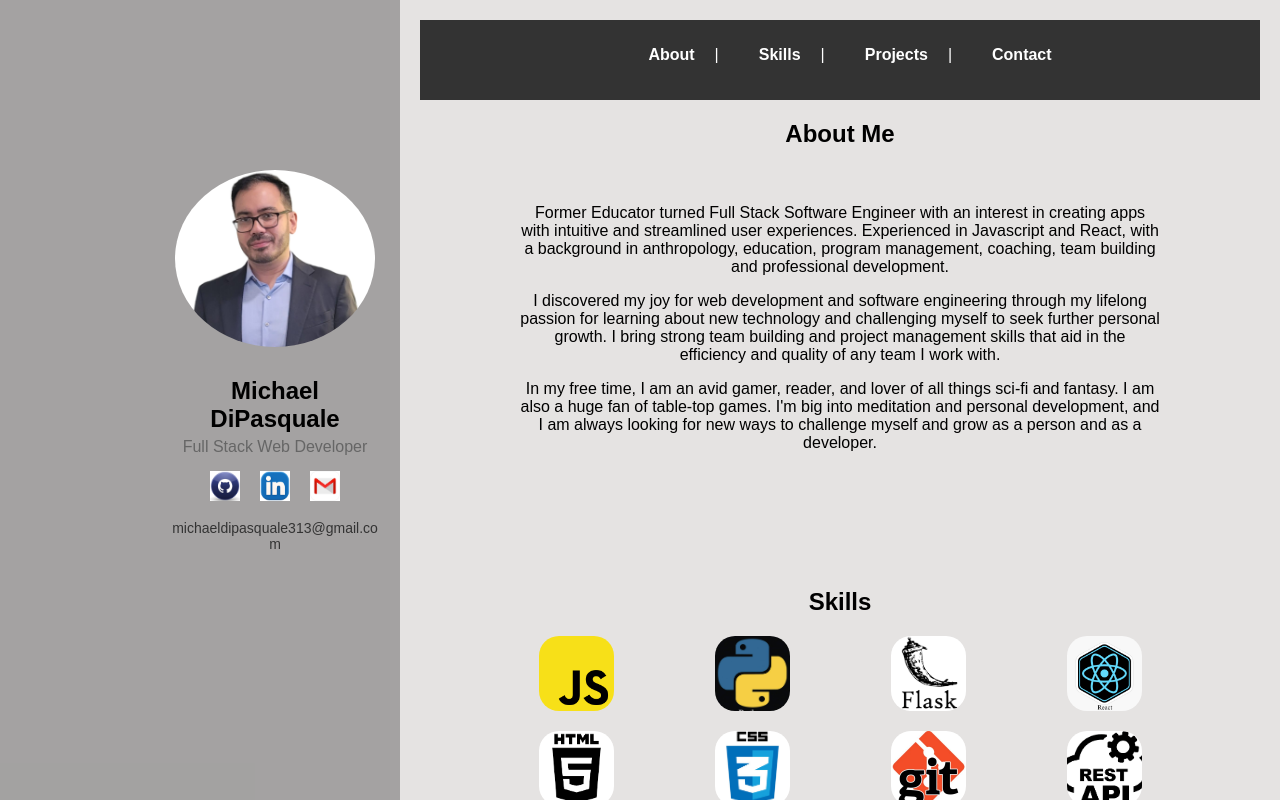
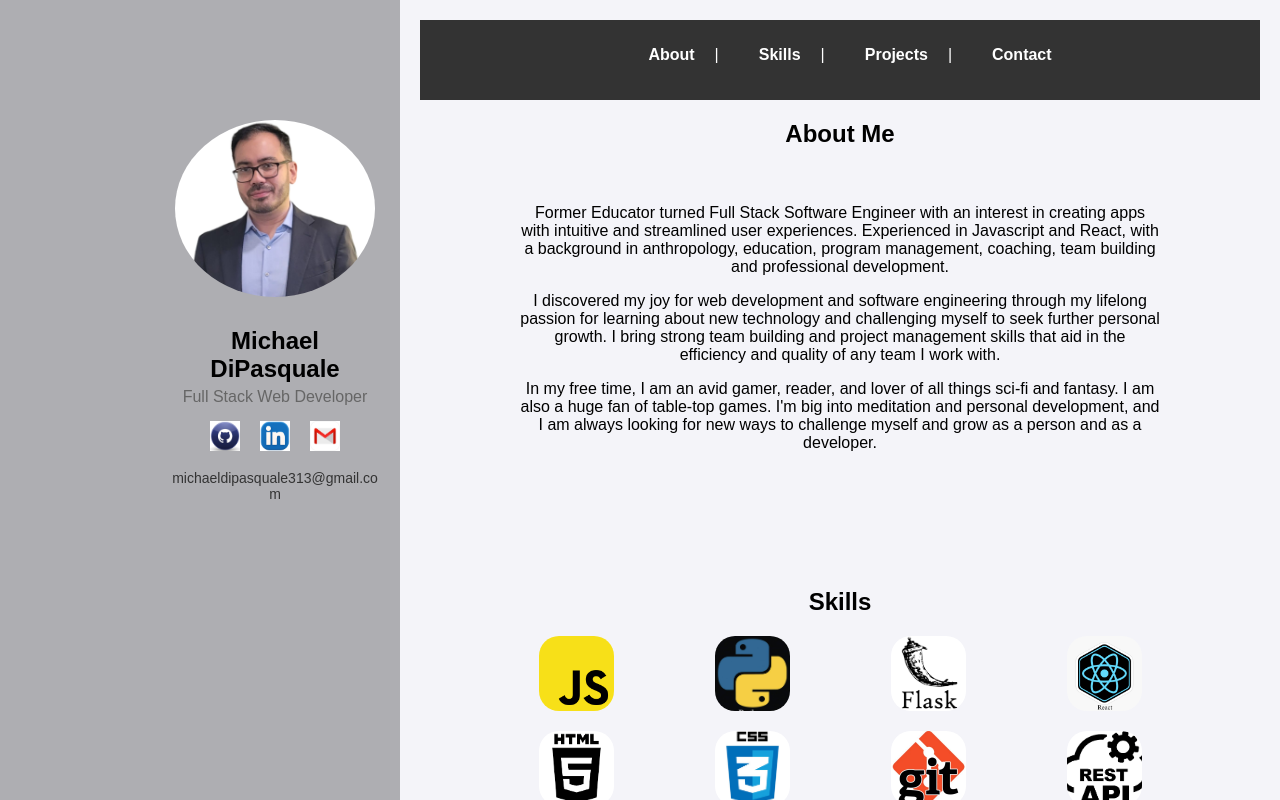
Before and after one commit to mdipasqu13/personal-website, a React (Create React App) app in the folder client/: page / in a window 1280 px wide. Built offline with nearby package versions, Linux system fonts and the light colour scheme.

Commit message:
add background to left side window

```diff
--- a/client/src/components/App.css
+++ b/client/src/components/App.css
@@ -12,6 +12,10 @@
     align-items: center;
     padding: 20px;
     background-color: rgba(0, 0, 0, 0.285);
+    background-image: 'testbackground.jpeg';
+    background-size: cover;
+    background-position: center;
+    background-repeat: no-repeat;
   }
 
   .profile-photo {
@@ -19,7 +23,7 @@
     max-height: 200px;
     object-fit: cover;
     border-radius: 50%;
-    margin-top: 150px;
+    margin-top: 100px;
     margin-bottom: 20px;
     margin-left: 150px;
   }
--- a/client/src/components/App.jsx
+++ b/client/src/components/App.jsx
@@ -7,9 +7,9 @@ import Contact from '../components/Contact';
 import './App.css';
 
 function App() {
-  useEffect(() => {
-    document.body.style.backgroundColor = '#E5E3E2';
-  }, []);
+  // useEffect(() => {
+  //   document.body.style.backgroundColor = '#E5E3E2';
+  // }, []);
 
   return (
     <div className="app">
--- a/client/src/components/Header.css
+++ b/client/src/components/Header.css
@@ -48,7 +48,7 @@
   }
 
   .header-content p {
-    margin: 5px 0 0;
+    margin: 5px;
     font-size: 16px;
   }
 
```
Also changed, not shown: client/public/NYCBackground.jpeg (added), client/public/testbackground.jpeg (added).
